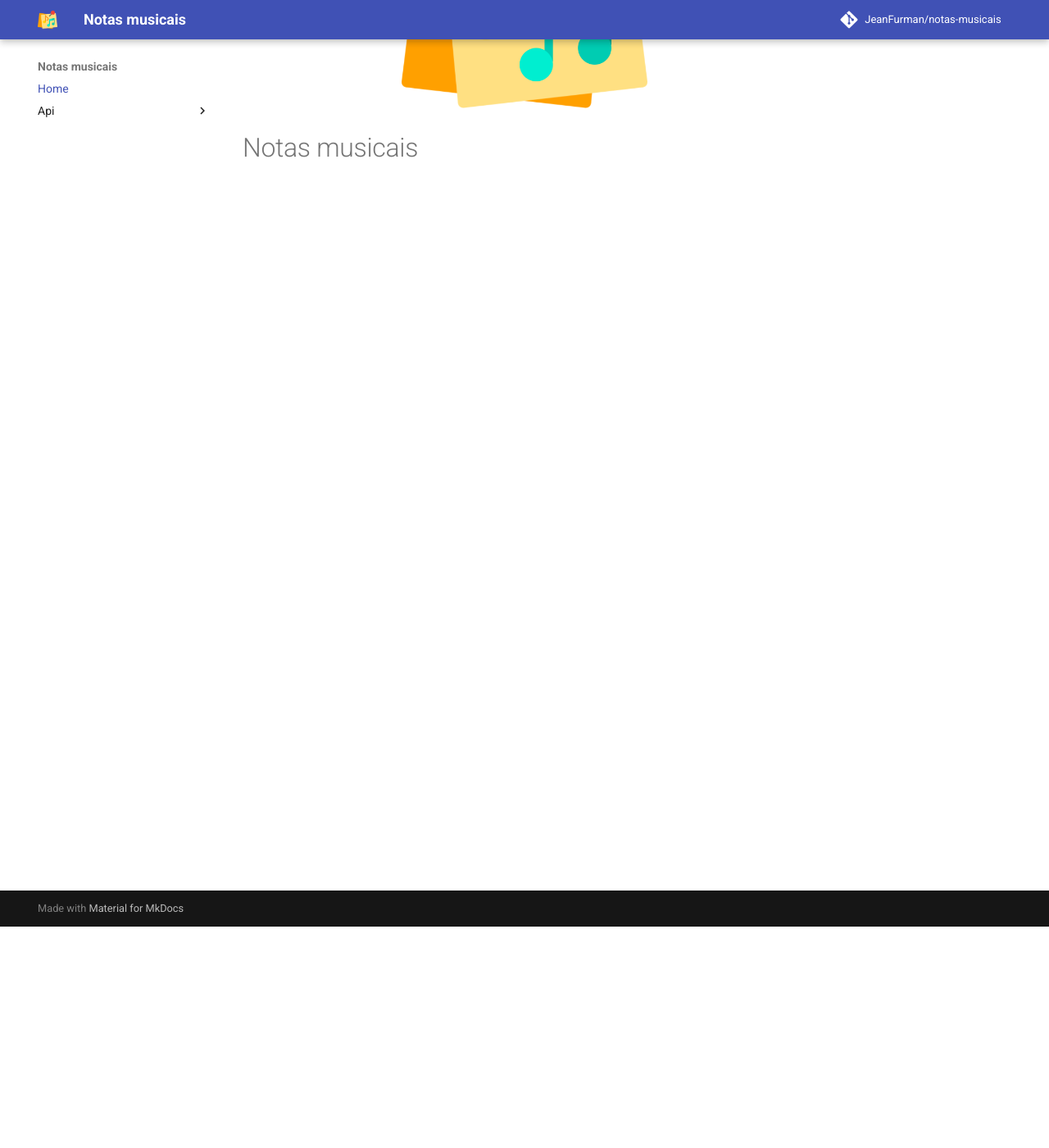
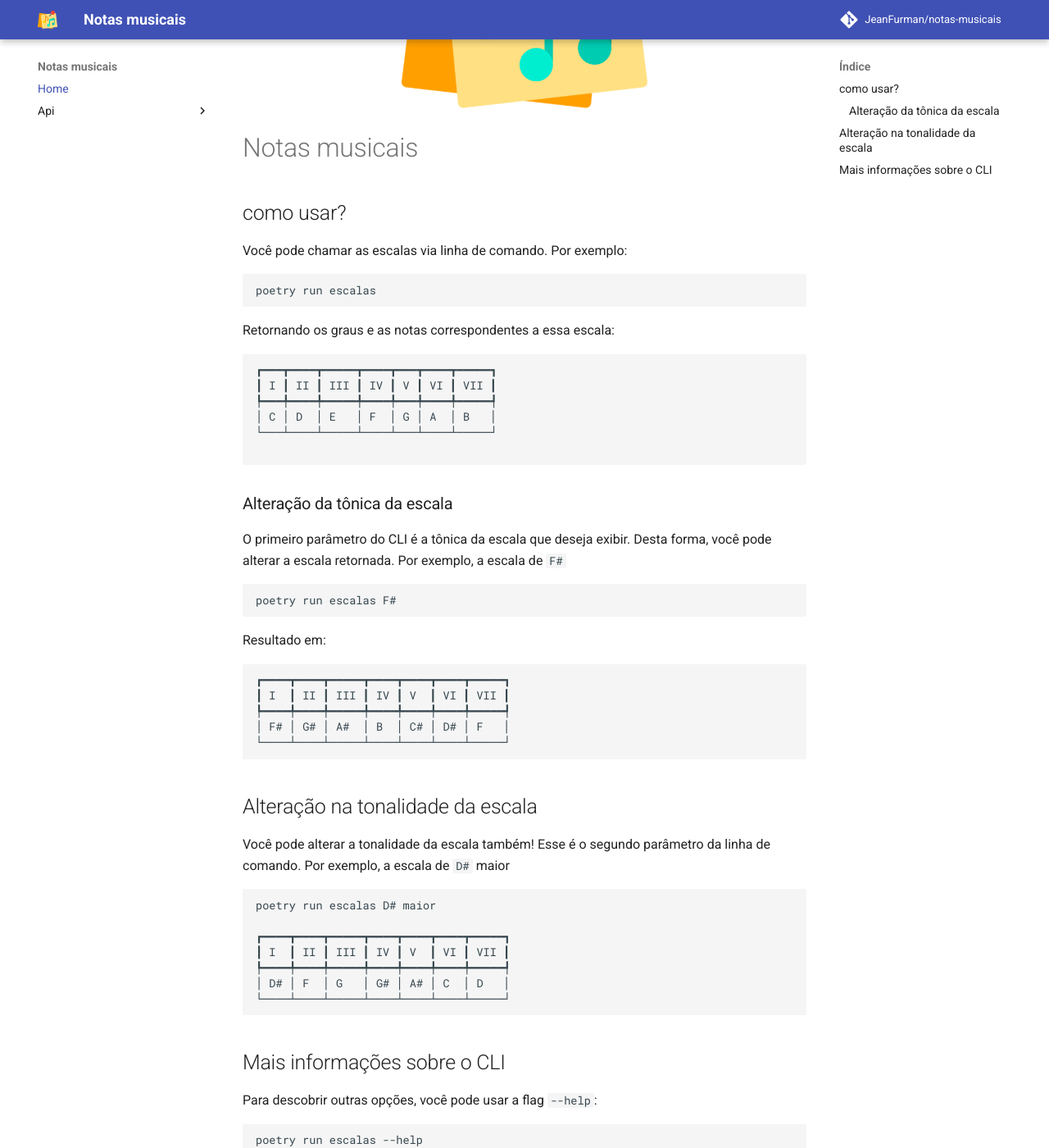
Before and after one commit to JeanFurman/notas-musicais, an MkDocs documentation site: the page built from docs/index.md, in a window 1280 px wide and 1400 px high, scrolled down 270 px. Shown: the whole window at 82% size. Built offline with MkDocs 1.6.1 and Material for MkDocs 9.7.7, drawn with Linux system fonts in a browser that asks for light colours; comment, search, counter and statistics services are not loaded; some of the changed text lies outside the part shown.

Commit message:
Exemplos de uso do CLI na página inicial da documentação

````diff
--- a/docs/index.md
+++ b/docs/index.md
@@ -1,2 +1,67 @@
 ![logo do projeto](assets/logo.png){ width='300' .center}
 # Notas musicais
+
+## como usar?
+
+Você pode chamar as escalas via linha de comando. Por exemplo:
+
+```bash
+poetry run escalas
+```
+
+Retornando os graus e as notas correspondentes a essa escala:
+```
+┏━━━┳━━━━┳━━━━━┳━━━━┳━━━┳━━━━┳━━━━━┓
+┃ I ┃ II ┃ III ┃ IV ┃ V ┃ VI ┃ VII ┃
+┡━━━╇━━━━╇━━━━━╇━━━━╇━━━╇━━━━╇━━━━━┩
+│ C │ D  │ E   │ F  │ G │ A  │ B   │
+└───┴────┴─────┴────┴───┴────┴─────┘
+
+```
+
+### Alteração da tônica da escala
+
+O primeiro parâmetro do CLI é a tônica da escala que deseja exibir. Desta forma,
+você pode alterar a escala retornada. Por exemplo, a escala de `F#`
+
+```bash
+poetry run escalas F#
+```
+
+Resultado em:
+```
+┏━━━━┳━━━━┳━━━━━┳━━━━┳━━━━┳━━━━┳━━━━━┓
+┃ I  ┃ II ┃ III ┃ IV ┃ V  ┃ VI ┃ VII ┃
+┡━━━━╇━━━━╇━━━━━╇━━━━╇━━━━╇━━━━╇━━━━━┩
+│ F# │ G# │ A#  │ B  │ C# │ D# │ F   │
+└────┴────┴─────┴────┴────┴────┴─────┘
+```
+
+## Alteração na tonalidade da escala
+
+Você pode alterar a tonalidade da escala também! Esse é o segundo parâmetro
+da linha de comando. Por exemplo, a escala de `D#` maior
+
+```
+poetry run escalas D# maior
+
+┏━━━━┳━━━━┳━━━━━┳━━━━┳━━━━┳━━━━┳━━━━━┓
+┃ I  ┃ II ┃ III ┃ IV ┃ V  ┃ VI ┃ VII ┃
+┡━━━━╇━━━━╇━━━━━╇━━━━╇━━━━╇━━━━╇━━━━━┩
+│ D# │ F  │ G   │ G# │ A# │ C  │ D   │
+└────┴────┴─────┴────┴────┴────┴─────┘
+```
+
+## Mais informações sobre o CLI
+
+Para descobrir outras opções, você pode usar a flag `--help`:
+
+```
+poetry run escalas --help
+ Usage: escalas [OPTIONS] [TONICA] [TONALIDADE]
+
+╭─ Arguments ────────────────────────────────────────────────────────────────╮
+│   tonica          [TONICA]      Tônica da escala [default: c]              │
+│   tonalidade      [TONALIDADE]  Tonalidade da escala [default: maior]      │
+╰────────────────────────────────────────────────────────────────────────────╯
+```
````
